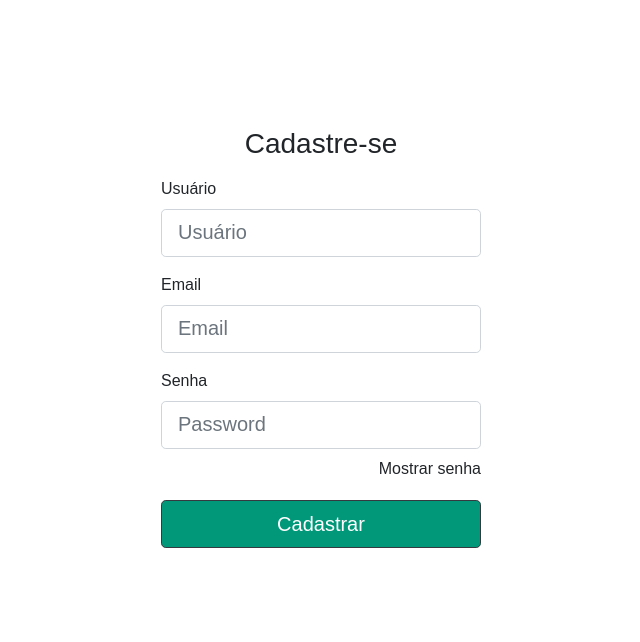
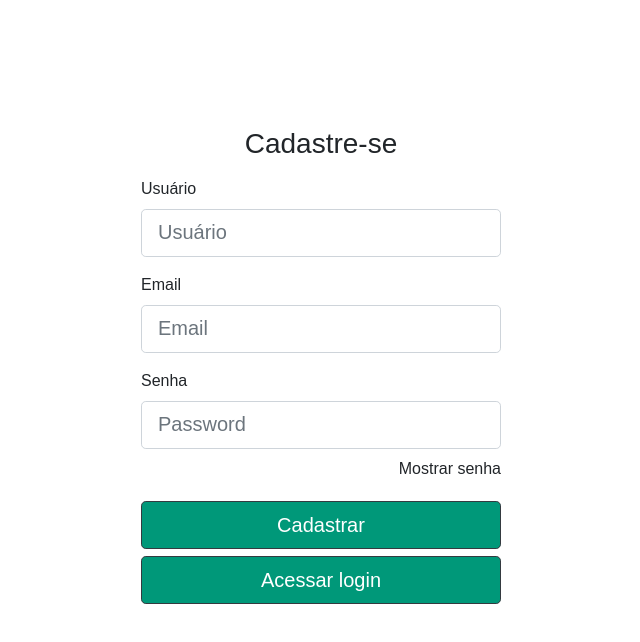
Before and after one commit to matheuseds/ControlFood-Frontend, a Nuxt app: page /CadastrarUsuario in a window 1280 px wide. Shown: the top 642 px of the page, without its empty margins (319-959 px from the left). Built offline with nearby package versions, Linux system fonts and the light colour scheme.

Commit message:
Remoção de espaços em branco, criação de links

```diff
--- a/pages/CadastrarUsuario.vue
+++ b/pages/CadastrarUsuario.vue
@@ -46,6 +46,9 @@
 
             <b-button class="w-100 btn btn-lg btn-dark botao" type="submit"
               >Cadastrar</b-button
+            >
+            <b-button class="w-100 btn btn-lg btn-dark botao" href="\"
+              >Acessar login</b-button
             >
           </form>
         </div>
@@ -97,13 +100,12 @@ export default {
 </script>
 
 <style>
-
 * {
   font-family: sans-serif;
 }
 
-.btn-dark{
-  background-color:#009879;
+.btn-dark {
+  background-color: #009879;
 }
 
 .mt-n2 {
@@ -124,7 +126,7 @@ export default {
 
 .botao {
   width: 6rem;
-  min-width: 320px;
+  min-width: 180px;
   max-width: 800px;
   margin-top: 2%;
 }
--- a/pages/duploFator.vue
+++ b/pages/duploFator.vue
@@ -4,8 +4,6 @@
       <div class="card-body mt-n1">
         <form @submit.prevent="login">
           <h2 class="h3 mb-3 fw-normal text-center corTexto">Autenticação de duplo fator</h2>
-
-
 
           <div class="form-group">
             <label class="corTexto">Token</label>
@@ -19,8 +17,6 @@
           <b-button class="w-100 btn btn-lg btn-dark botao" type="submit"
             >Entrar</b-button
           >
-
-
         </form>
       </div>
     </div>
--- a/pages/index.vue
+++ b/pages/index.vue
@@ -30,16 +30,14 @@
               placeholder="Password"
             />
 
-             <h6 class="senha" @click="hideShow2">Mostrar senha</h6>
+            <h6 class="senha" @click="hideShow2">Mostrar senha</h6>
           </div>
 
           <b-button class="w-100 btn btn-lg btn-dark botao" type="submit"
             >Entrar</b-button
           >
 
-          <b-button class="w-100 btn btn-lg btn-dark botao">Cadastrar</b-button>
-
-
+          <b-button href="\CadastrarUsuario" class="w-100 btn btn-lg btn-dark botao" >Cadastrar</b-button>
         </form>
       </div>
     </div>
@@ -63,7 +61,7 @@ export default {
   methods: {
     async login() {
       try {
-         await this.$axios.$post('/usuario/login', this.usuario)
+        await this.$axios.$post('/usuario/login', this.usuario)
         // localStorage.setItem('token', response.token)
         // localStorage.setItem('id', response.id)
         this.$router.push({ name: 'duploFator' })
@@ -81,13 +79,12 @@ export default {
 </script>
 
 <style>
-
 * {
   font-family: sans-serif;
 }
 
-.btn-dark{
-  background-color:#009879;
+.btn-dark {
+  background-color: #009879;
 }
 
 .senha {
--- a/pages/relatorioGeral.vue
+++ b/pages/relatorioGeral.vue
@@ -156,7 +156,7 @@ export default {
         { title: 'Id', dataKey: 'id' },
         { title: 'Nome', dataKey: 'nome' },
         { title: 'Empresa', dataKey: 'nome_empresa' },
-        { title: 'Data Última Refeição', dataKey: 'calvalcante' },
+        { title: 'Data Última Refeição', dataKey: 'updatedAt' },
         { title: 'Total de Refeições', dataKey: 'qtdref' },
       ]
       const doc = jsPDF('p', 'pt')
```
